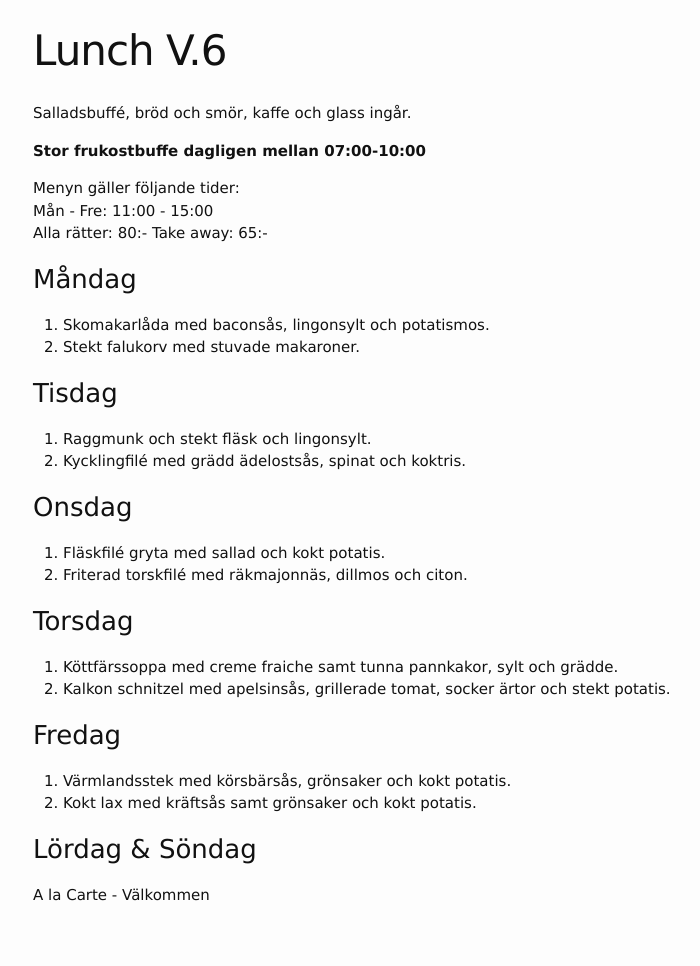
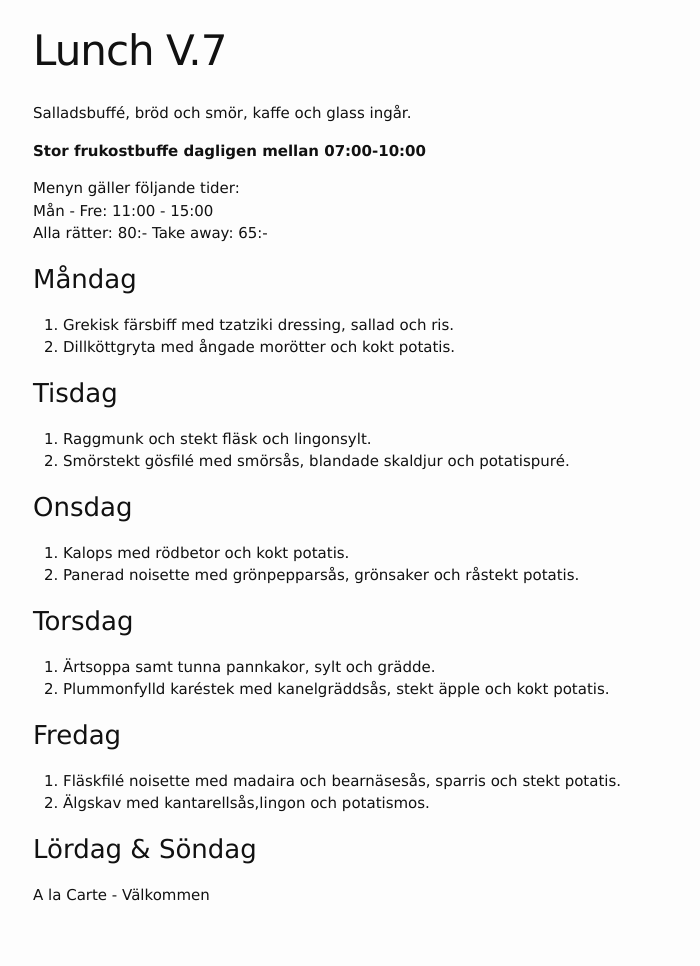
Before and after one commit to FarInn62/farinn62.github.io, a Jekyll site: the page built from lunch.md, in a window 1280 px wide. Shown: the whole page, without its empty margins (237-937 px from the left). Built offline with Jekyll 4.4.1, drawn with Linux system fonts in a browser that asks for light colours.

Commit message:
Update lunch.md

```diff
--- a/lunch.md
+++ b/lunch.md
@@ -1,6 +1,6 @@
 ---
 layout: foodmenu
-title: Lunch V.6
+title: Lunch V.7
 permalink: /lunch/
 published: true
 ---
@@ -14,28 +14,28 @@ Alla rätter: 80:- Take away: 65:-
 
 ### Måndag
 
-1. Skomakarlåda med  baconsås, lingonsylt och potatismos.
-2. Stekt falukorv med stuvade makaroner.
+1. Grekisk färsbiff med tzatziki dressing, sallad och ris.
+2. Dillköttgryta med ångade morötter och kokt potatis.
 
 ### Tisdag
 
 1. Raggmunk och stekt fläsk och lingonsylt.
-2. Kycklingfilé med grädd ädelostsås, spinat och koktris.
+2. Smörstekt gösfilé med smörsås, blandade skaldjur och potatispuré.
 
 ### Onsdag
 
-1. Fläskfilé gryta med sallad och kokt potatis.
-2. Friterad torskfilé med räkmajonnäs, dillmos och citon.
+1. Kalops med rödbetor och kokt potatis.
+2. Panerad noisette med grönpepparsås, grönsaker och råstekt potatis.
 
 ### Torsdag
 
- 1. Köttfärssoppa med creme fraiche samt tunna pannkakor, sylt och grädde.
- 2. Kalkon schnitzel med apelsinsås, grillerade tomat, socker ärtor och stekt potatis.
+ 1. Ärtsoppa samt tunna pannkakor, sylt och grädde.
+ 2. Plummonfylld karéstek med kanelgräddsås, stekt äpple och kokt potatis.
 
 ### Fredag
 
-1. Värmlandsstek med körsbärsås, grönsaker och kokt potatis.
-2. Kokt lax med kräftsås samt grönsaker och kokt potatis.
+1. Fläskfilé noisette med madaira och bearnäsesås, sparris och stekt potatis.
+2. Älgskav med kantarellsås,lingon och potatismos.
 
 ### Lördag & Söndag
 A la Carte - Välkommen
```
